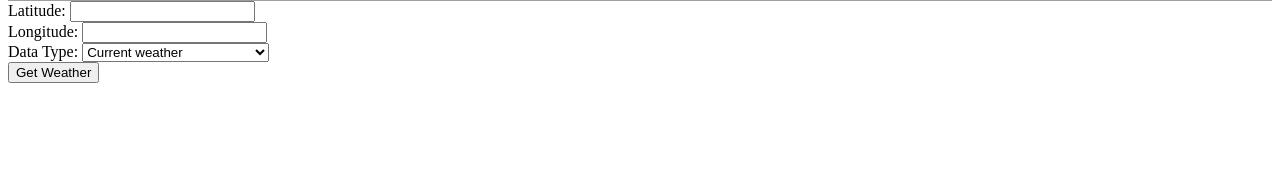
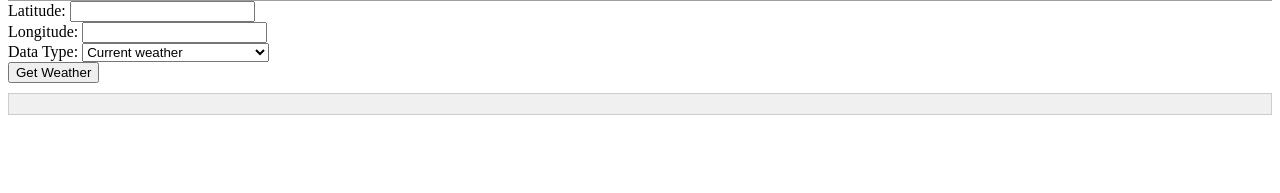
Before and after one commit to ersinaksar/weather_forecast_app, a Django app: page / in a window 1280 px wide. Shown: the part 579-772 px from the top of the page. Run offline with Django 5.2, Linux system fonts and the light colour scheme; some libraries are stand-ins or nearby versions; grey boxes are pictures that could not be loaded.

Commit message:
feat(ui): add weather data display and map click functionality

```diff
--- a/weather_app/templates/index.html
+++ b/weather_app/templates/index.html
@@ -16,12 +16,30 @@
                 document.getElementById('lon').value = event.latLng.lng();
             });
         }
+        async function getWeatherData(event) {
+            event.preventDefault();
+            const lat = document.getElementById('lat').value;
+            const lon = document.getElementById('lon').value;
+            const dataType = document.getElementById('data_type').value;
+            const response = await fetch(`/api/weather/?lat=${lat}&lon=${lon}&data_type=${dataType}`);
+            const data = await response.json();
+            document.getElementById('weather-data').textContent = JSON.stringify(data, null, 2);
+        }
     </script>
+    <style>
+        #weather-data {
+            white-space: pre-wrap;
+            background-color: #f0f0f0;
+            padding: 10px;
+            border: 1px solid #ccc;
+            margin-top: 10px;
+        }
+    </style>
 </head>
 <body>
 <h1>Weather Forecast App</h1>
     <div id="map" style="height: 500px; width: 100%;"></div>
-    <form method="get" action="/api/weather/">
+    <form id="weather-form" method="get" onsubmit="getWeatherData(event)">
         <label for="lat">Latitude:</label>
         <input type="text" id="lat" name="lat" required>
         <br>
@@ -38,5 +56,6 @@
         <br>
         <button type="submit">Get Weather</button>
     </form>
+    <pre id="weather-data"></pre>
 </body>
 </html>
```
